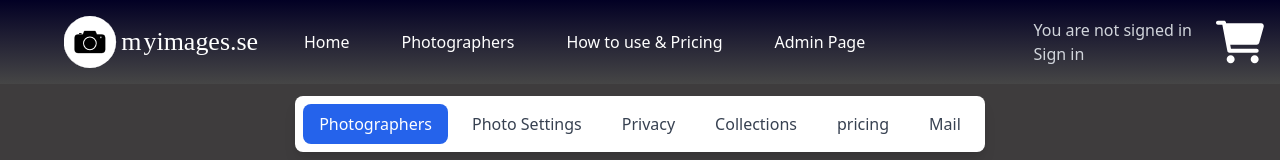
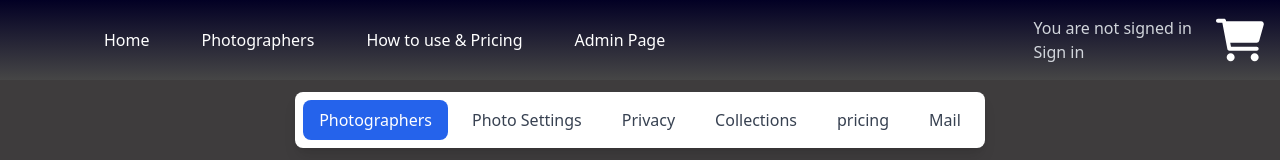
Before and after one commit to JoakimSP/myImages-next, a Next.js app: page /admin/adminPage in a window 1280 px wide. Shown: the top 160 px of the page. Built offline with nearby package versions, Linux system fonts and the light colour scheme; no server answers; the database is empty.

Commit message:
Remove logo from header and put in heroimage

```diff
--- a/components/layout/includes/header.js
+++ b/components/layout/includes/header.js
@@ -35,14 +35,6 @@ export default function Header() {
     <ErrorBoundary>
       <nav className="bg-custom-header-grey">
         <div className=" flex flex-wrap items-center justify-between md:justify-between mr-0  ml-12 p-4">
-
-          <Image
-            src={`/appcontent/myimages-logo-white-1.svg`}
-            alt="Logo"
-            width={200}
-            height={200}
-            className="object-cover"
-          />
 
 
           <div className="flex items-center md:order-2">
```
